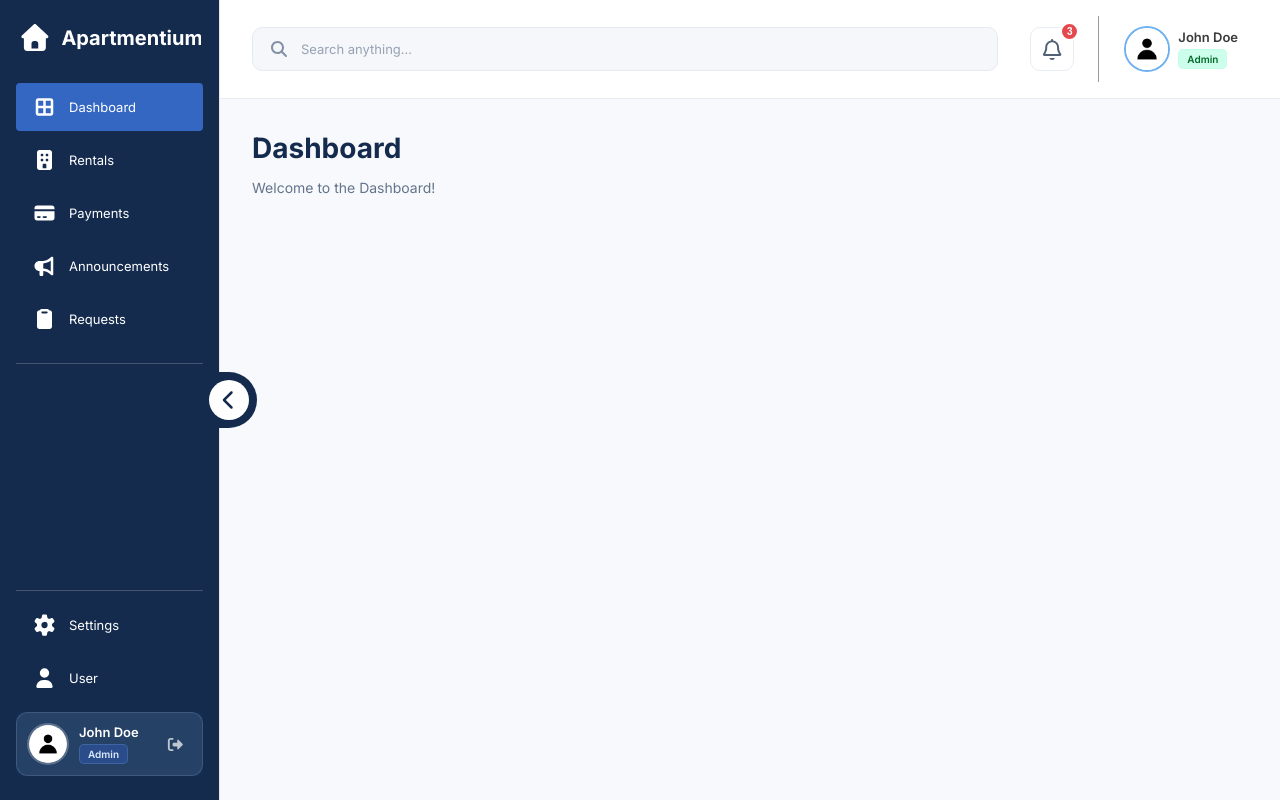
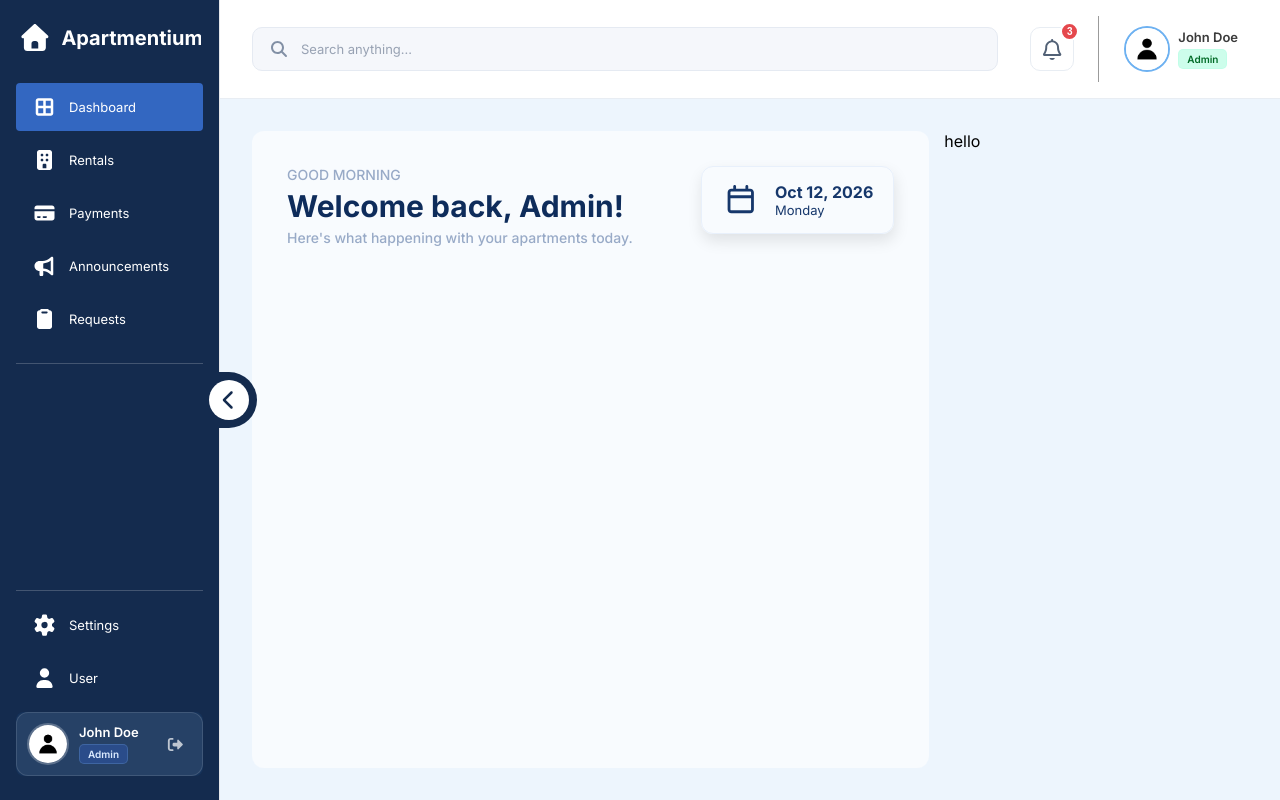
Before and after one commit to Stewpth/Apartment-Rental-Management, a React (Vite) app in the folder apartmentium-frontend/: page /admin/dashboard in a window 1280 px wide. Built offline with nearby package versions, Linux system fonts and the light colour scheme.

Commit message:
FEAT(Frontend): Create the Header for Admin Dashboard Contents left side

```diff
--- /dev/null
+++ b/apartmentium-frontend/src/pages/Dashboard/Admin-Dashboard-Contents/DashboardContentHeader.css
@@ -0,0 +1,46 @@
+.dashboard-content-header {
+  display: flex;
+  flex-direction: row;
+  justify-content: space-between;
+}
+
+/* The text inside this parent applied the text color from the child*/
+.content-header-left {
+  font-weight: 500;
+  font-size: 14px;
+  color: #98aac7;
+}
+
+.greet-with-username {
+  margin: 5px 0;
+  font-size: 30px;
+  color: #0e2c5b;
+}
+
+.content-header-right {
+  align-self: flex-start;
+  display: flex;
+  flex-direction: row;
+  align-items: center;
+  border-radius: 12px;
+  border: 1px solid #e8f0fb;
+  box-shadow: 1px 7px 15px rgba(0, 0, 0, 0.1);
+  padding: 15px 20px;
+  font-size: 13px;
+  color: #16376b;
+}
+
+.calendar-icon {
+  font-size: 30px;
+}
+
+.calendar-info {
+  margin-left: 15px;
+  display: flex;
+  flex-direction: column;
+}
+
+.date {
+  font-weight: 700;
+  font-size: 16px;
+}
--- /dev/null
+++ b/apartmentium-frontend/src/pages/Dashboard/Admin-Dashboard-Contents/DashboardContentHeader.jsx
@@ -0,0 +1,25 @@
+import { FontAwesomeIcon } from "@fortawesome/react-fontawesome";
+import { faCalendar } from "@fortawesome/free-regular-svg-icons";
+
+import "./DashboardContentHeader.css";
+
+export default function DashboardContentHeader() {
+  return (
+    <section className="dashboard-content-header">
+      <div className="content-header-left">
+        <span className="greet-text">GOOD MORNING</span>
+        <h2 className="greet-with-username">Welcome back, Admin!</h2>
+        <span className="header-summary-details">
+          Here's what happening with your apartments today.
+        </span>
+      </div>
+      <div className="content-header-right">
+        <FontAwesomeIcon icon={faCalendar} className="calendar-icon" />
+        <div className="calendar-info">
+          <span className="date">Oct 12, 2026</span>
+          <span className="weekdays">Monday</span>
+        </div>
+      </div>
+    </section>
+  );
+}
--- /dev/null
+++ b/apartmentium-frontend/src/pages/Dashboard/AdminDashboard.css
@@ -0,0 +1,10 @@
+.dashboard-content-left-admin {
+  flex: 2;
+  padding: 35px;
+  border-radius: 12px;
+  background-color: #f8fbfe;
+}
+
+.dashboard-content-right-admin {
+  flex: 1;
+}
--- a/apartmentium-frontend/src/pages/Dashboard/AdminDashboard.jsx
+++ b/apartmentium-frontend/src/pages/Dashboard/AdminDashboard.jsx
@@ -1,5 +1,8 @@
 import Sidebar from "../../components/layout/Sidebar";
 import Header from "../../components/layout/Header";
+import DashboardContentHeader from "./Admin-Dashboard-Contents/DashboardContentHeader";
+
+import "./AdminDashboard.css";
 import "./Dashboard.css";
 
 export default function AdminDashboard() {
@@ -14,8 +17,10 @@ export default function AdminDashboard() {
           <Header />
 
           <div className="dashboard-content">
-            <h1>Dashboard</h1>
-            <p>Welcome to the Dashboard!</p>
+            <div className="dashboard-content-left-admin">
+              <DashboardContentHeader />
+            </div>
+            <div className="dashboard-content-right-admin">hello</div>
           </div>
         </main>
       </div>
--- a/apartmentium-frontend/src/pages/Dashboard/Dashboard.css
+++ b/apartmentium-frontend/src/pages/Dashboard/Dashboard.css
@@ -8,7 +8,7 @@
   height: 100vh;
   min-height: 0;
   overflow: hidden;
-  background-color: #f7f9fc;
+  background-color: #edf5fd;
 }
 
 /* =========================
@@ -34,20 +34,9 @@
   min-width: 0;
   padding: 32px;
   box-sizing: border-box;
-}
-
-.dashboard-content h1 {
-  margin: 0 0 12px;
-  color: #142b4e;
-  font-size: 28px;
-  font-weight: 700;
-}
-
-.dashboard-content p {
-  margin: 0;
-  color: #64748b;
-  font-size: 14px;
-  line-height: 1.6;
+  display: flex;
+  flex-direction: row;
+  gap: 15px;
 }
 
 /* =========================
```
